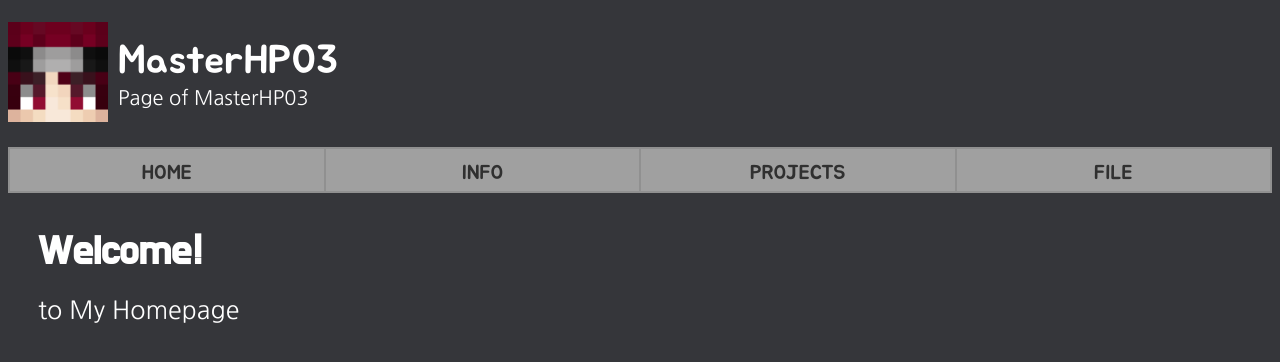
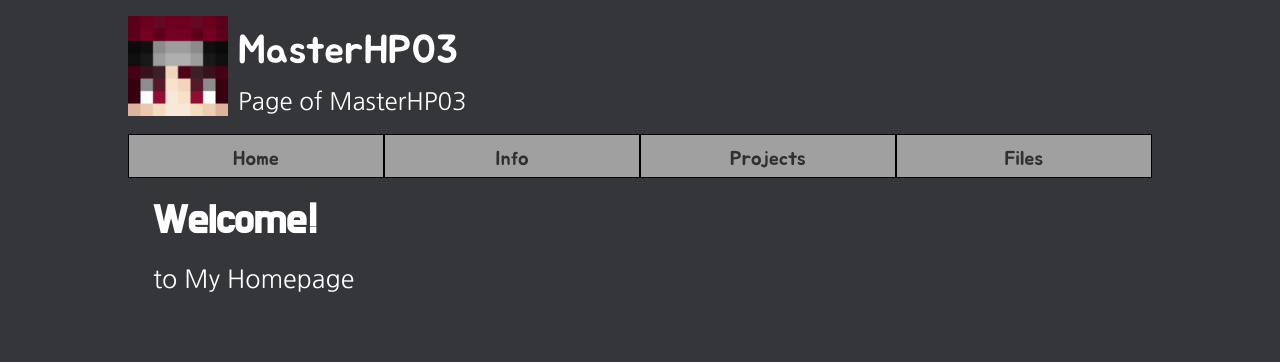
Before and after one commit to MasterHP03/MasterPage, a plain HTML site: page main.html in a window 1280 px wide. Drawn offline with Linux system fonts and the light colour scheme.

Commit message:
Replaced unnecessary table with div and ul/li
Additionally, relative position improved and some of unefficient codes were refactored

```diff
--- a/main.html
+++ b/main.html
@@ -3,20 +3,6 @@
 	<head>
 		<meta charset="UTF-8">
 		<title>Page of MasterHP03</title>
-  <script>
-  	function main() {
-		document.getElementById("inner").innerHTML = "<br><font style='font-weight: bold; padding-left: 30px;' class='white do_hyeon large'>Welcome!</font><br><br><font style='padding-left: 30px; font-size: 25px;' class='white nanum_gothic'>to My Homepage</font>"
-	}
-  	function info() {
-		document.getElementById("inner").innerHTML = "<p class='white padding jua'>Master Server (Since 2018. 12. 04.)</p><p class='white padding nanum_gothic small'>주소: masterhp.kro.kr</p><p class='white padding nanum_gothic' style='font-size: 15px;'>버전: 1.16.4 - 1.16.5</p>"
-	}
-  	function project() {
-		document.getElementById("inner").innerHTML = "<p class='white padding jua'>진행 중인 프로젝트 소개</p><p class='white padding nanum_gothic small'><img src='MasterHP03.png' width='100' height='100'><font class='padding'>MasterBot</font><font class='white nanum_gothic' style='font-size: 15px;'>: Primary Project.</font></p><p class='white padding nanum_gothic small'><img src='https://cdn.discordapp.com/avatars/919399766239105066/cbf576e91a588edfb9b65a8bbd201612.png?size=1024' width='100' height='100'><font class='padding'>MasteryBox</font><font class='white nanum_gothic' style='font-size: 15px;'>: Sub Application to be linked with data of MasterBot, and has exclusive feature: Mystery Box.</font></p>"
-	}
-  	function file() {
-		document.getElementById("inner").innerHTML = "<p class='white padding jua'>마스터 파일 보관소</p>"
-	}
-  </script>
 		<link href="https://fonts.googleapis.com/css?family=Jua&subset=korean" rel="stylesheet">
 		<link href="https://fonts.googleapis.com/css?family=Nanum+Gothic&subset=korean" rel="stylesheet">
 		<link href="https://fonts.googleapis.com/css?family=Do+Hyeon&subset=korean" rel="stylesheet">
@@ -45,52 +31,87 @@
 			.large {
 				font-size: 40px;
 			}
-  	table, td {
-		border: 2px solid #909090;
+			table.no_border {
+				border: 0px;
 				border-collapse: collapse;
 			}
-	table.no_border, table.no_border td {
-		border: 0px solid;
+			table.no_border td {
+				border: 0px;
 				border-collapse: collapse;
 			}
-	table.jua td {
+			ul.jua li {
 				padding-top: 12px;
 				padding-bottom: 5px;
 			}
-  	table.select td {
+			ul.select li {
 				background-color: #A0A0A0;
 				color: #303030;
 			}
-	table.select td:hover {
+			ul.select li:hover {
 				background-color: #F0F0F0;
 			}
+			ul {
+				list-style: none;
+				margin: 0;
+				padding: 0;
+			}
+			li {
+				margin: 0 0 0 0;
+				padding: 0 0 0 0;
+				border: 1px solid black;
+				display: block;
+				float: left;
+			}
 		</style>
+		<script>
+			function main() {
+				document.getElementById("inner").innerHTML = "<br>" +
+				"<font style='font-weight: bold;' class='white do_hyeon large'>Welcome!</font><br><br>" +
+				"<font style='font-size: 25px;' class='white nanum_gothic'>to My Homepage</font>"
+			}
+			function info() {
+				document.getElementById("inner").innerHTML = "<p class='white jua large'>Master Server (Since 2018. 12. 04.)</p>" +
+				"<p class='white nanum_gothic small'>주소: masterhp.kro.kr</p>" +
+				"<p class='white nanum_gothic' style='font-size: 15px;'>버전: 1.20.1</p>"
+			}
+			function project() {
+				document.getElementById("inner").innerHTML = "<p class='white jua large'>진행 중인 프로젝트 소개</p>" +
+				"<table class='no_border' cellpadding='10'>" +
+				"<tr><td style='padding: 0px 0px width: 100px; height: 100px;' rowspan='2'>" +
+				"<img src='MasterHP03.png' width='100' height='100'></td>" +
+				"<td class='white jua' style='font-size: 36px; vertical-align: middle;'>MasterBot</td></tr>" +
+				"<tr><td class='white nanum_gothic' style='vertical-align: middle; padding: 0px 10px 20px;'>" +
+				"Primary project.</td></tr>" +
+				"<tr><td style='padding: 0px 0px width: 100px; height: 100px;' rowspan='2'>" +
+				"<img src='https://cdn.discordapp.com/avatars/919399766239105066/cbf576e91a588edfb9b65a8bbd201612.png?size=1024' width='100' height='100'></td>" +
+				"<td class='white jua' style='font-size: 36px; vertical-align: middle;'>MasteryBox</td></tr>" +
+				"<tr><td class='white nanum_gothic' style='vertical-align: middle; padding: 0px 10px 20px;'>" +
+				"Sub Application to be linked with data of MasterBot, and has exclusive feature: Mystery Box.</td></tr>" +
+				"</table>"
+			}
+			function file() {
+				document.getElementById("inner").innerHTML = "<p class='white jua large'>마스터 파일 보관소</p>"
+			}
+		</script>
 	</head>
 
 	<body bgcolor="#35363A">
- 	<p>
- 	<table class="no_border" style="width:300px; height:100px;">
-		<tr>
-			<td style="padding: 0px 0px; width:100px; height:100px;" class="img" rowspan="2"><img src="MasterHP03.png" width="100" height="100"></td>
-			<td class="white jua" valign="middle" style="font-size: 40px; padding: 20px 0px 0px 10px; width:200px;">MasterHP03</td>
-		</tr>
-		<tr>
-			<td class="white nanum_gothic" style="padding: 0px 0px 20px 10px; width:200px;">Page of MasterHP03</td>
-		</tr>
-	</table>
-	</p>
-	<p>
-	<table style="width: 100%;" class="white select jua">
-		<tr>
-			<td style="width:25%" valign="middle" align="center" onmousedown="main()">HOME</td>
-			<td style="width:25%" valign="middle" align="center" onmousedown="info()">INFO</td>
-			<td style="width:25%" valign="middle" align="center" onmousedown="project()">PROJECTS</td>
-			<td style="width:25%" valign="middle" align="center" onmousedown="file()">FILE</td>
-		</tr>
-	</table>
-	</p>
-	<div id="inner">
+		<div style="width: 80%; position: absolute; left: 10%; top: 2%;">
+			<img style="float: left; width: 100px; height: 100px; padding: 0px 0px;" src="MasterHP03.png">
+			<p class="white jua" style="vertical-align: middle; font-size: 40px; margin: 0; padding: 10px 110px;">MasterHP03</p>
+			<p class="white nanum_gothic" style="vertical-align: middle; font-size: 24px; margin: 0; padding-left: 110px;">Page of MasterHP03</p>
+			<br>
+			<div>
+				<ul class="white select jua" style="display: flex; justify-content: center;">
+					<li style="width: 25%;" valign="middle" align="center" onmousedown="main()">Home</li>
+					<li style="width: 25%;" valign="middle" align="center" onmousedown="info()">Info</li>
+					<li style="width: 25%;" valign="middle" align="center" onmousedown="project()">Projects</li>
+					<li style="width: 25%;" valign="middle" align="center" onmousedown="file()">Files</li>
+				</ul>
+			</div>
+			<div id="inner" style="margin: 0; padding: 0 0 0 25px;">
 				<script>main()</script>
+			</div>
 		</div>
 	</body>
 </html>
```
Lines whose indentation alone changed are shown as unchanged.
